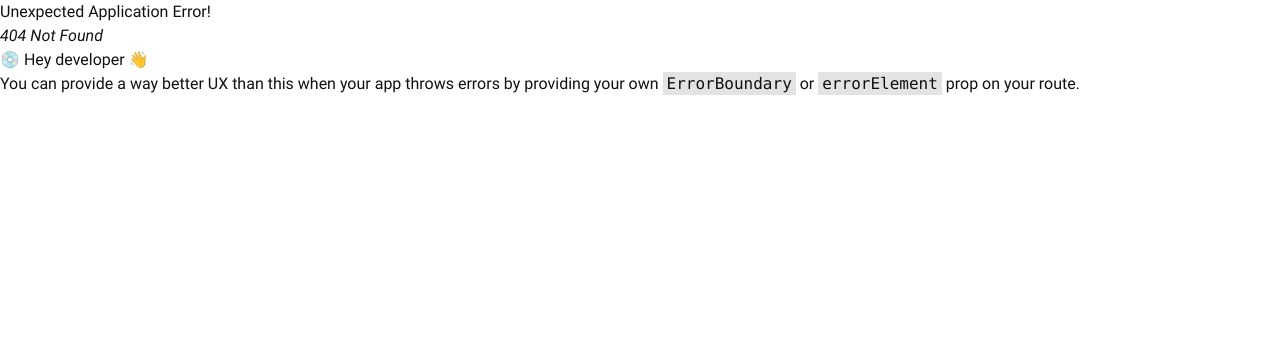
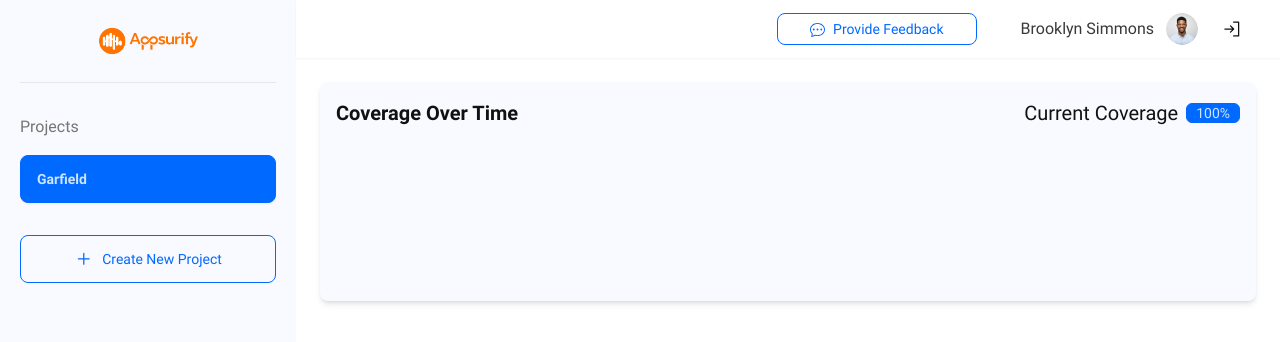
Before and after one commit to RohmadEW/appsurify, a React (Vite) app: page /coverage-over-time in a window 1280 px wide. Before the commit this address had no page. Shown: the top 342 px of the page. Built offline with nearby package versions, Linux system fonts and the light colour scheme.

Commit message:
coverage over time page

```diff
--- /dev/null
+++ b/src/components/coverage_over_time/Chart.tsx
@@ -0,0 +1,11 @@
+export default function CoverageOverTimeChart() {
+  return (
+    <div className="w-full h-full rounded-lg bg-[#F9FAFF] shadow-md p-[16px]">
+      <div className="flex items-center gap-2">
+        <div className="font-bold text-[20px] mr-auto">Coverage Over Time</div>
+        <div className="text-[20px]">Current Coverage</div>
+        <div className="badge badge-primary rounded-md">100%</div>
+      </div>
+    </div>
+  );
+}
--- /dev/null
+++ b/src/components/coverage_over_time/Main.tsx
@@ -0,0 +1,11 @@
+import CoverageOverTimeChart from "./Chart";
+
+export default function CoverageOverTimeMain() {
+  return (
+    <div className="p-[24px] w-full flex gap-[20px]">
+      <div className="w-full h-[219px]">
+        <CoverageOverTimeChart />
+      </div>
+    </div>
+  );
+}
--- a/src/components/testing/Snapshot.tsx
+++ b/src/components/testing/Snapshot.tsx
@@ -1,5 +1,6 @@
 import { BsThreeDotsVertical } from "react-icons/bs";
 import { GoArrowLeft, GoArrowRight } from "react-icons/go";
+import { Link } from "react-router-dom";
 import snapshot from "../../assets/snapshot-1.png";
 
 export default function ContentSnapshot() {
@@ -17,7 +18,9 @@ export default function ContentSnapshot() {
         <BsThreeDotsVertical className="w-[20px] h-[20px] ml-auto" />
       </div>
       <div className="h-[48px] p-[16px] flex items-center gap-[40px]">
-        <div className="text-[14px]">Coverage Percentage</div>
+        <Link to="/coverage-over-time" className="text-[14px]">
+          Coverage Percentage
+        </Link>
         <progress
           className="progress progress-warning w-[80px]"
           value="83"
```
Also changed, not shown: src/router.tsx (+6 -1 lines).
